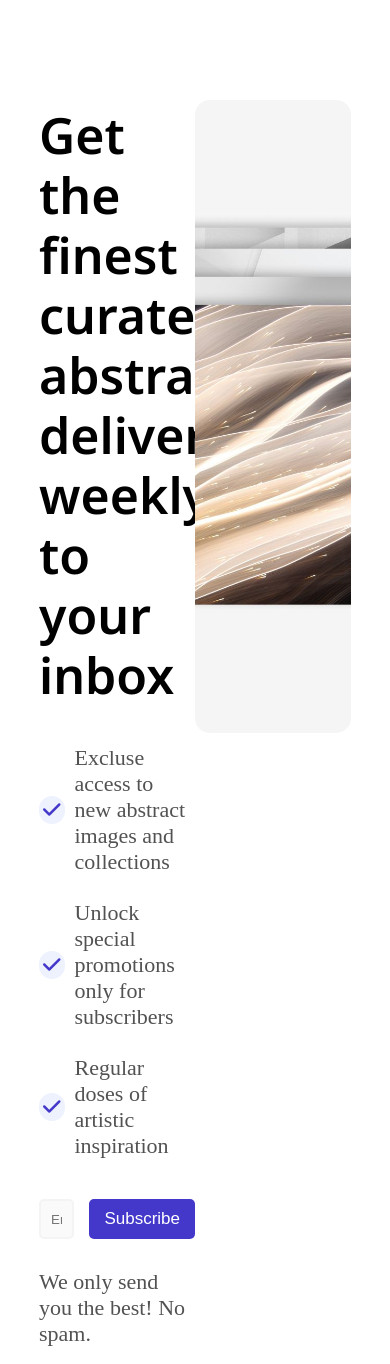
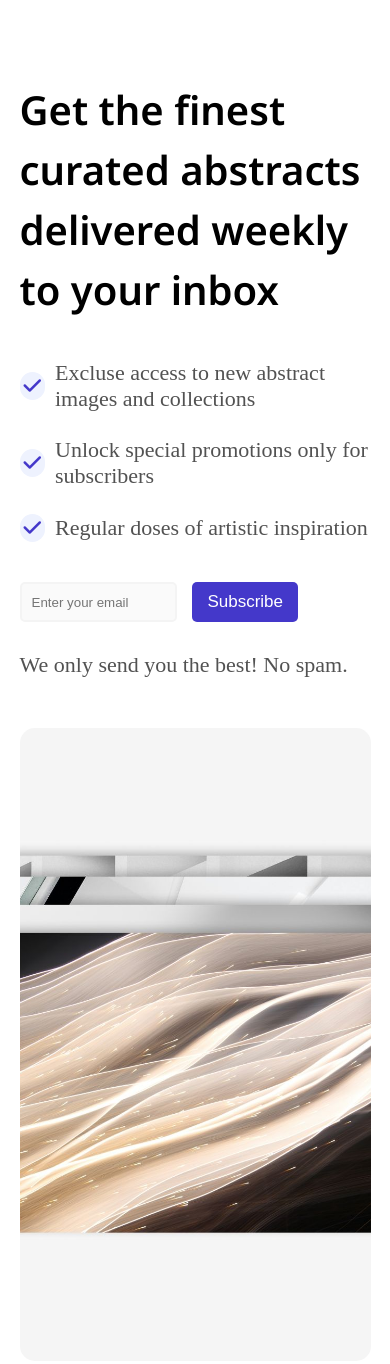
Before and after one commit to Alexisdelecroix/newsletter-section, a plain HTML site: page index.html in a window 390 px wide. Drawn offline with Linux system fonts and the light colour scheme.

Commit message:
maj version tablette

```diff
--- a/css/style.css
+++ b/css/style.css
@@ -8,22 +8,32 @@
   padding: 0;
 }
 
-section{
+section {
   display: flex;
-  width: 80%;
+  width: 90%;
   margin: auto;
   margin-top: 50px;
+  column-gap: 30px;
 }
 
-img{
-  width: 100%;
+.right {
+  width: 50%
+}
+
+.right .container-img {
+  display: flex;
+  justify-content: center;
+}
+
+img {
+  width: 600px;
   height: 75vh;
   object-fit: cover;
   border-radius: 15px;
   margin-top: 50px;
 }
 
-section .left{
+section .left {
   width: 50%;
   padding: 55px 0px;
   display: flex;
@@ -32,7 +42,7 @@ section .left{
 }
 
 
-section .left .title{
+section .left .title {
   font-size: 50px;
   font-family: "Noto Sans";
   line-height: 60px;
@@ -41,21 +51,21 @@ section .left .title{
   margin-bottom: 40px;
 }
 
-section .container-info{
+section .container-info {
   display: flex;
   flex-direction: column;
   row-gap: 25px;
   margin-bottom: 40px;
 }
 
-section .container-info .info{
+section .container-info .info {
   display: flex;
   align-items: center;
   column-gap: 10px;
 }
 
-section .container-info .info .fa-solid{
-  background-color:#EEF2FE;
+section .container-info .info .fa-solid {
+  background-color: #EEF2FE;
   border-radius: 50px;
   padding: 4px;
   color: #4438CA;
@@ -67,12 +77,12 @@ section .container-info p {
   color: #525252;
 }
 
-section .container-input{
+section .container-input {
   display: flex;
   column-gap: 15px;
 }
 
-section input{
+section input {
   padding: 10px;
   background-color: #FAFAFA;
   border: 2px solid #F4F4F4;
@@ -80,7 +90,7 @@ section input{
   width: 45%;
 }
 
-section .container-input button{
+section .container-input button {
   color: white;
   background-color: #4438CA;
   border: none;
@@ -94,3 +104,40 @@ section .text {
   font-size: 22px;
   color: #525252;
 }
+
+@media screen and (max-width: 1000px) {
+  section {
+   flex-direction: column;
+   width: 90%;
+  }
+
+  section .left {
+    width: 100%;
+    padding-top: 30px;
+    padding-bottom: 0px;
+  }
+
+  section .left .title {
+    font-size: 50px;
+    width: 100%;
+  }
+
+  .right {
+    width: 100%
+  }
+
+  .right .container-img {
+    display: flex;
+    justify-content: center;
+  }
+
+  img {
+    width: 100%;;
+  }
+}
+
+@media screen and (max-width:430px) {
+  section .left .title {
+    font-size: 40px;
+  }
+}
--- a/index.html
+++ b/index.html
@@ -42,11 +42,12 @@
       </div>
 
       <div class="right">
+        <div class="container-img">
           <img src="./img/abstract.jpg" alt="Photo abstract">
+        </div>
+
       </div>
     </section>
-
-
 
 
     <script src="https://kit.fontawesome.com/dabffbf866.js" crossorigin="anonymous"></script>
```
